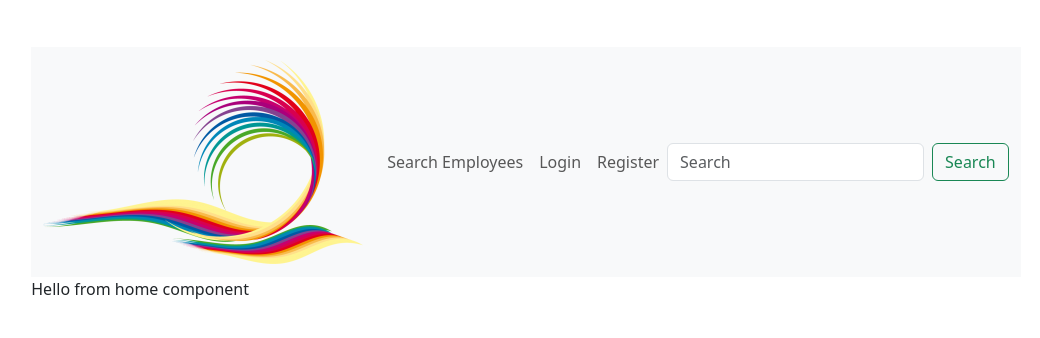
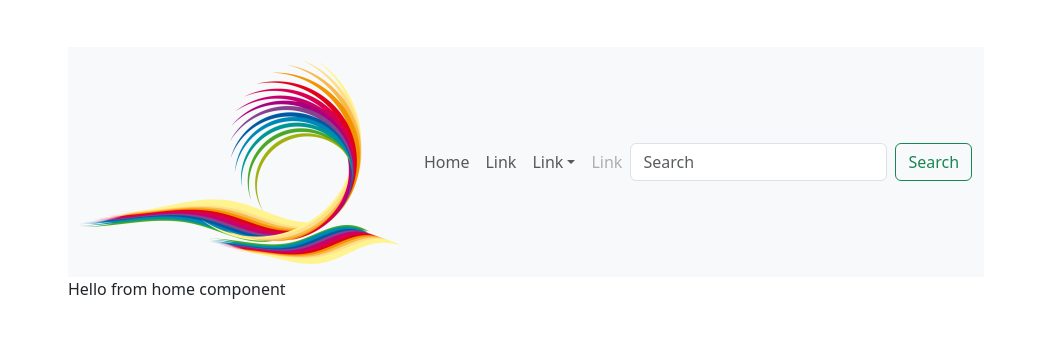
Before and after one commit to IGuy37/edp-capstone, a React (Vite) app in the folder react_client/: page / in a window 1280 px wide. Shown: the part 226-564 px from the top of the page, without its empty margins (114-1154 px from the left). Built offline with nearby package versions, Linux system fonts and the light colour scheme.

Commit message:
make logo smaller

```diff
--- a/react_client/src/components/Navbar.jsx
+++ b/react_client/src/components/Navbar.jsx
@@ -12,19 +12,31 @@ function Navbar_1(props) {
   return (
     <Navbar expand="lg" className="bg-body-tertiary">
       <Container fluid>
-        <Navbar.Brand href="/" >
-          <img src="/src/assets/logo.png"></img>
+      <Navbar.Brand href="/" >
+      <img className = "img-responsive" src="/src/assets/logo.png"></img>
         </Navbar.Brand>
         <Navbar.Toggle aria-controls="navbarScroll" />
         <Navbar.Collapse id="navbarScroll">
           <Nav
             className="me-auto my-2 my-lg-0"
-            style={{ maxHeight: '100px',maxWidth:'100%'}}
+            style={{ maxHeight: '100px',maxWidth:'100%' }}
             navbarScroll
           >
-            <Nav.Link href="/employee">Search Employees</Nav.Link>
-            <Nav.Link href="/login">Login</Nav.Link>
-            <Nav.Link href="/register">Register</Nav.Link>
+            <Nav.Link href="#action1">Home</Nav.Link>
+            <Nav.Link href="#action2">Link</Nav.Link>
+            <NavDropdown title="Link" id="navbarScrollingDropdown">
+              <NavDropdown.Item href="#action3">Action</NavDropdown.Item>
+              <NavDropdown.Item href="#action4">
+                Another action
+              </NavDropdown.Item>
+              <NavDropdown.Divider />
+              <NavDropdown.Item href="#action5">
+                Something else here
+              </NavDropdown.Item>
+            </NavDropdown>
+            <Nav.Link href="#" disabled>
+              Link
+            </Nav.Link>
           </Nav>
           <Search setEmployee={props.setEmployee}/>
         </Navbar.Collapse>
```
